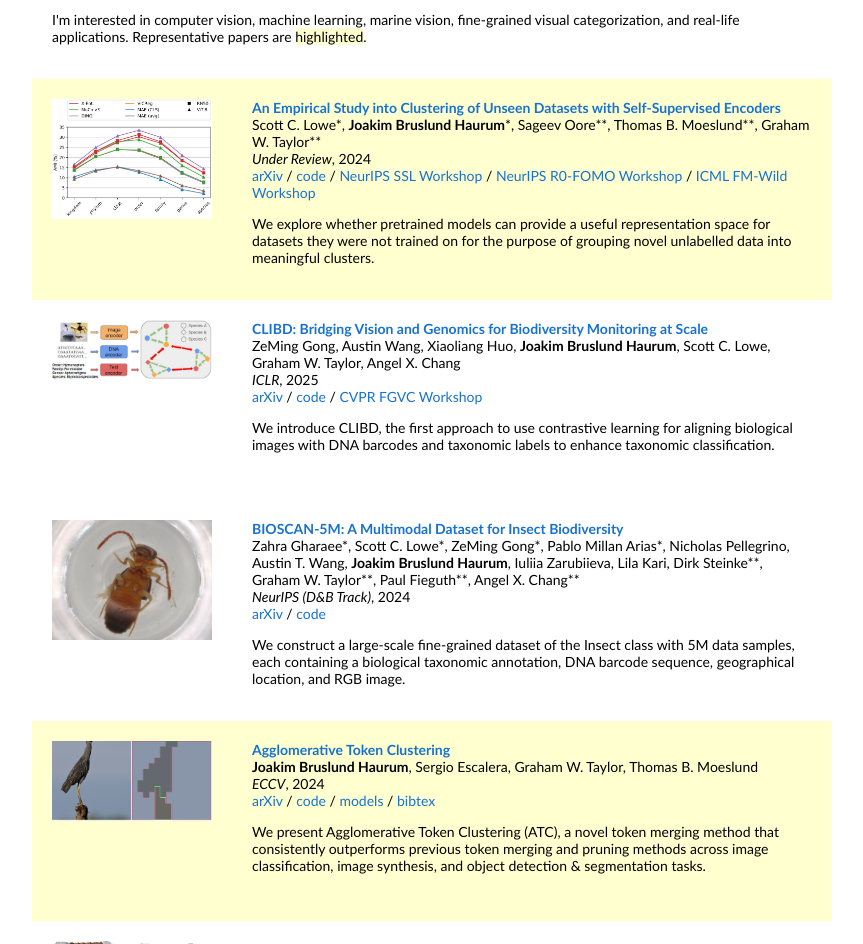
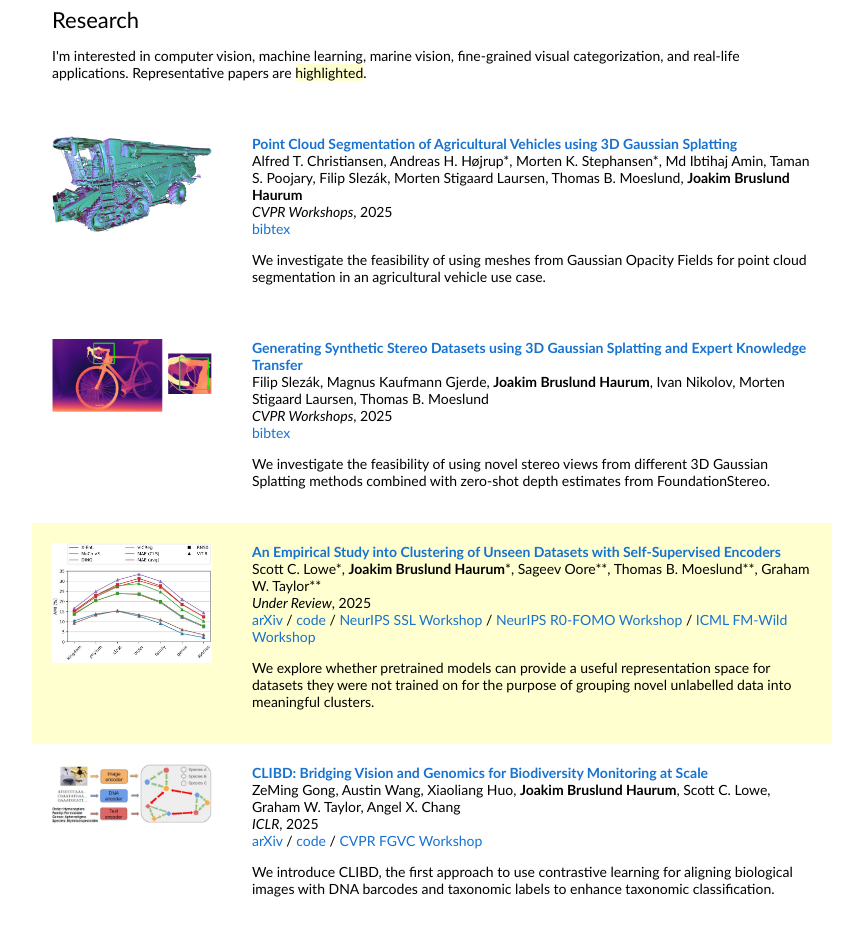
Before and after one commit to JoakimHaurum/JoakimHaurum.github.io, a plain HTML site: page index.html in a window 1280 px wide. Shown: the part 1007-1951 px from the top of the page, without its empty margins (208-1071 px from the left). Drawn offline with Linux system fonts and the light colour scheme.

Commit message:
Added new CVPRW 2025 papers

```diff
--- a/index.html
+++ b/index.html
@@ -46,6 +46,10 @@
         <table style="width:100%;border:0px;border-spacing:0px;border-collapse:separate;margin-right:auto;margin-left:auto;"><tbody>
           <heading>What's New</heading>
           <br>
+          <tr>
+            <td><strong>[May 2025]</strong></td>
+            <td>Two papers accepted at the CVPR Synthetic Data for Computer Vision Workshop!</td>
+          </tr>
           <tr>
             <td><strong>[Mar 2025]</strong></td>
             <td>Joined the CVPR 2025 organization team as a Publicity Chair!</td>
@@ -144,6 +148,69 @@
           </tr>
         </tbody></table>
         <table style="width:100%;border:0px;border-spacing:0px;border-collapse:separate;margin-right:auto;margin-left:auto;"><tbody>
+
+
+          <tr>
+            <td style="padding:20px;width:25%;vertical-align:top">
+              <div class="one">
+                <img src='images/cvprw25_pcl3dgs_teaser.JPG' width="160">
+              </div>
+            </td>
+            <td style="padding:20px;width:75%;vertical-align:top">
+              <a href="https://openreview.net/forum?id=NYb2O01IUw">
+                <papertitle>
+                  Point Cloud Segmentation of Agricultural Vehicles using 3D Gaussian Splatting</papertitle>
+              </a>
+              <br>
+              Alfred T. Christiansen,
+              Andreas H. Højrup*,
+              Morten K. Stephansen*,
+              Md Ibtihaj Amin,
+              Taman S. Poojary,
+              Filip Slezák,
+              Morten Stigaard Laursen,
+              Thomas B. Moeslund,
+              <strong>Joakim Bruslund Haurum</strong>
+              <br>
+              <em>CVPR Workshops</em>, 2025
+              <br>
+              <a href="data/CVPRW2025_PCL3DGS.bib">bibtex</a>
+              <p></p>
+              <p>
+                We investigate the feasibility of using meshes from Gaussian Opacity Fields for point cloud segmentation in an agricultural vehicle use case.
+              </p>
+            </td>
+          </tr>
+
+          <tr>
+            <td style="padding:20px;width:25%;vertical-align:top">
+              <div class="one">
+                <img src='images/cvprw25_stereo3DGS_teaser.JPG' width="160">
+              </div>
+            </td>
+            <td style="padding:20px;width:75%;vertical-align:top">
+              <a href="https://openreview.net/forum?id=290A5r6wQA">
+                <papertitle>
+                  Generating Synthetic Stereo Datasets using 3D Gaussian Splatting and Expert Knowledge Transfer</papertitle>
+              </a>
+              <br>
+              Filip Slezák,
+              Magnus Kaufmann Gjerde,
+              <strong>Joakim Bruslund Haurum</strong>,
+              Ivan Nikolov,
+              Morten Stigaard Laursen,
+              Thomas B. Moeslund
+              <br>
+              <em>CVPR Workshops</em>, 2025
+              <br>
+              <a href="data/CVPRW2025_Stereo3DGS.bib">bibtex</a>
+              <p></p>
+              <p>
+                We investigate the feasibility of using novel stereo views from different 3D Gaussian Splatting methods combined with zero-shot depth estimates from FoundationStereo.
+              </p>
+            </td>
+          </tr>
+
           <tr bgcolor="#ffffd0">
             <td style="padding:20px;width:25%;vertical-align:top">
               <div class="one">
@@ -161,7 +228,7 @@
               Thomas B. Moeslund**,
               Graham W. Taylor**
               <br>
-              <em>Under Review</em>, 2024
+              <em>Under Review</em>, 2025
               <br>
               <a href="https://arxiv.org/abs/2406.02465">arXiv</a>
               /
```
Also changed, not shown: images/cvprw25_pcl3dgs_teaser.JPG (added), images/cvprw25_stereo3DGS_teaser.JPG (added), 2 other files.
